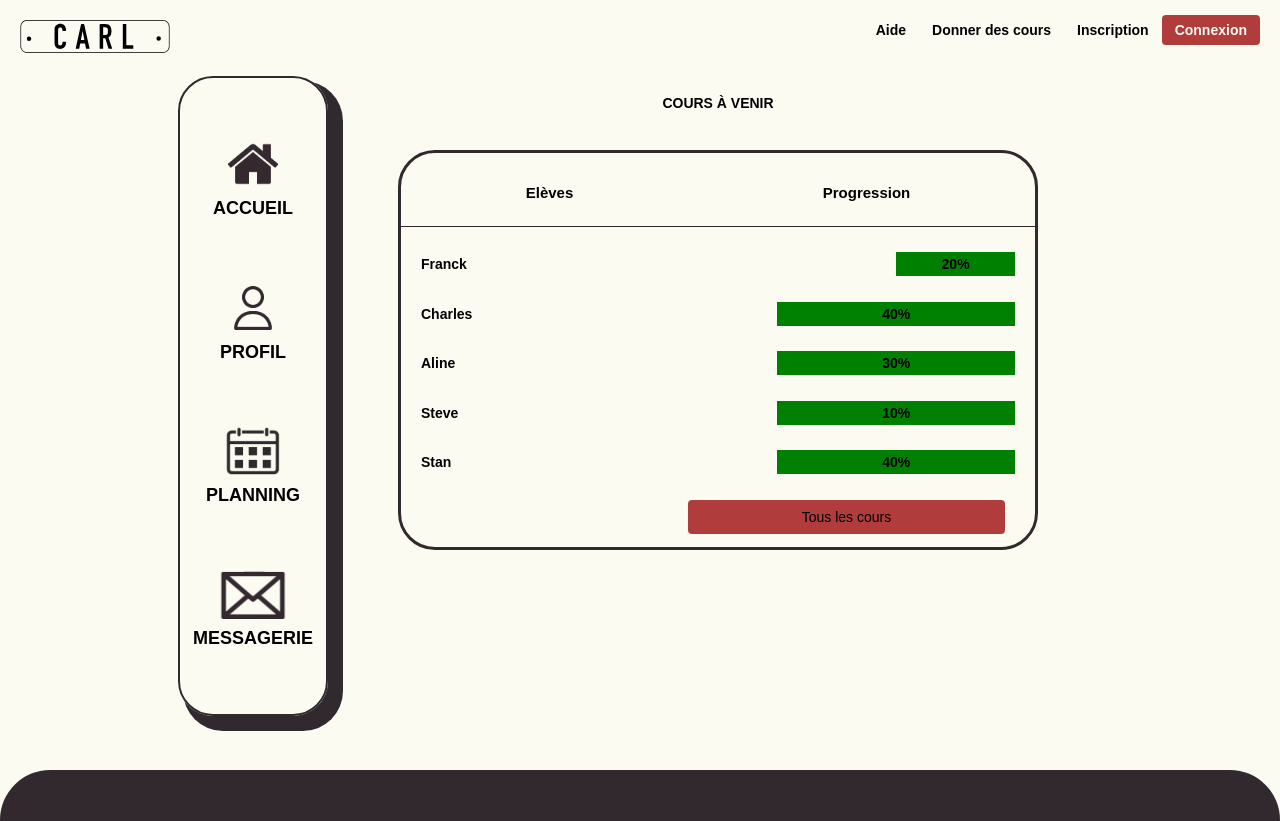
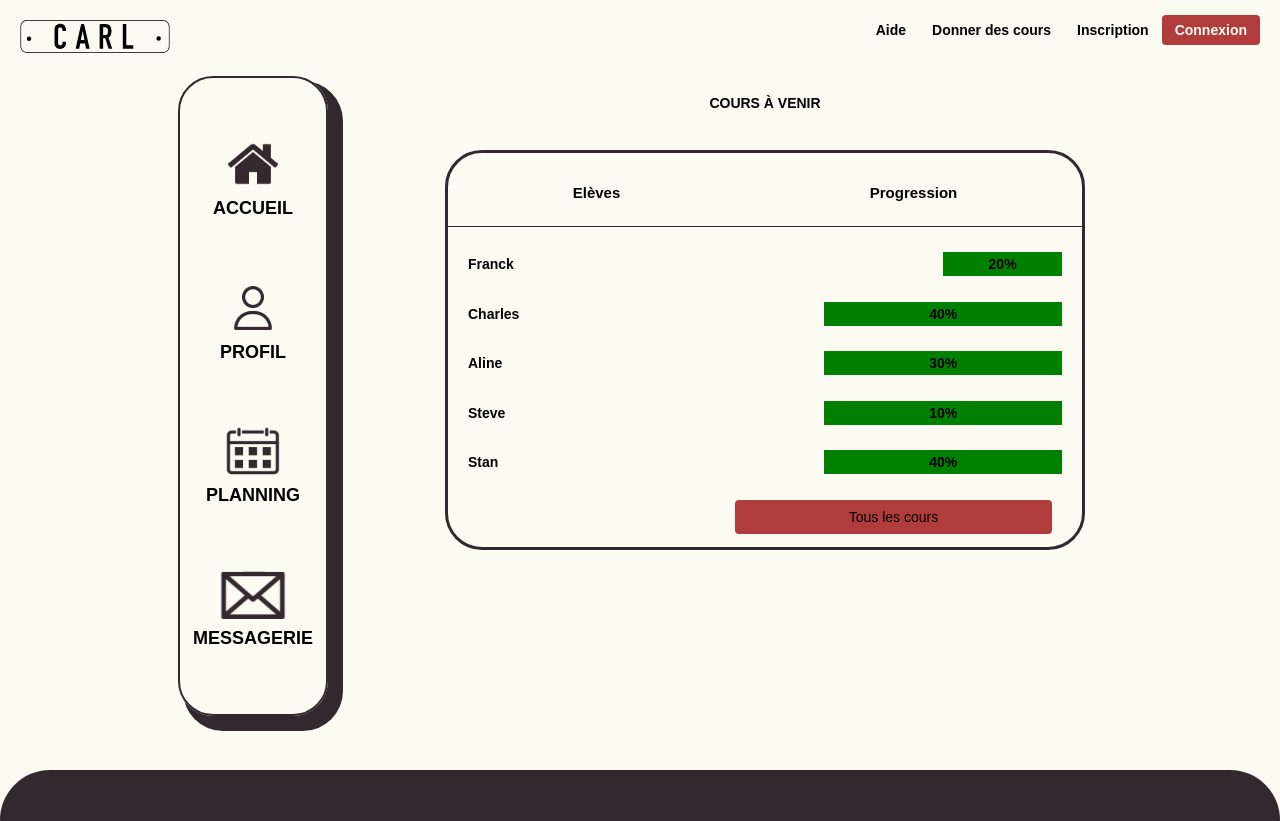
Before and after one commit to enzotarrery/hackathon-react, a React (Create React App) app: page /dashboard in a window 1280 px wide. Shown: the top 821 px of the page. Built offline with nearby package versions, Linux system fonts and the light colour scheme; no server answers; a web font is replaced by a local one.

Commit message:
Update: fix styling planning

```diff
--- /dev/null
+++ b/src/assets/scss/pages/_dashboard.scss
@@ -0,0 +1,3 @@
+.content {
+    flex: 1 0 0%;
+}
--- a/src/assets/scss/style.scss
+++ b/src/assets/scss/style.scss
@@ -44,6 +44,7 @@
 @use 'pages/home';
 @use 'pages/login';
 @use 'pages/logout';
+@use 'pages/dashboard';
 @use 'pages/register';
 @use 'pages/profile';
 @use 'pages/legals';
--- a/src/components/Dashboard/navigation/Navigation.jsx
+++ b/src/components/Dashboard/navigation/Navigation.jsx
@@ -26,7 +26,7 @@ const Navigation = () => {
           </Link>
         </li>
         <li>
-          <Link to="/dashboard" className="navigation__item">
+          <Link to="/dashboard/courses" className="navigation__item">
             <img
               className="navigation__picto"
               src="/img/pictos/planning.svg"
```
